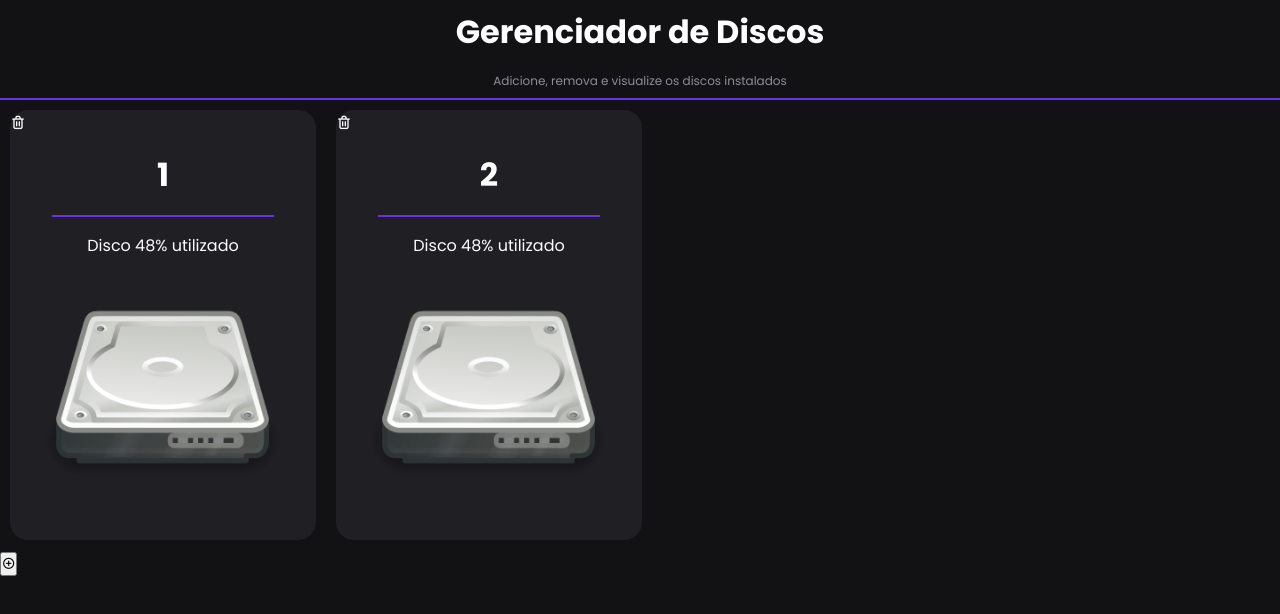
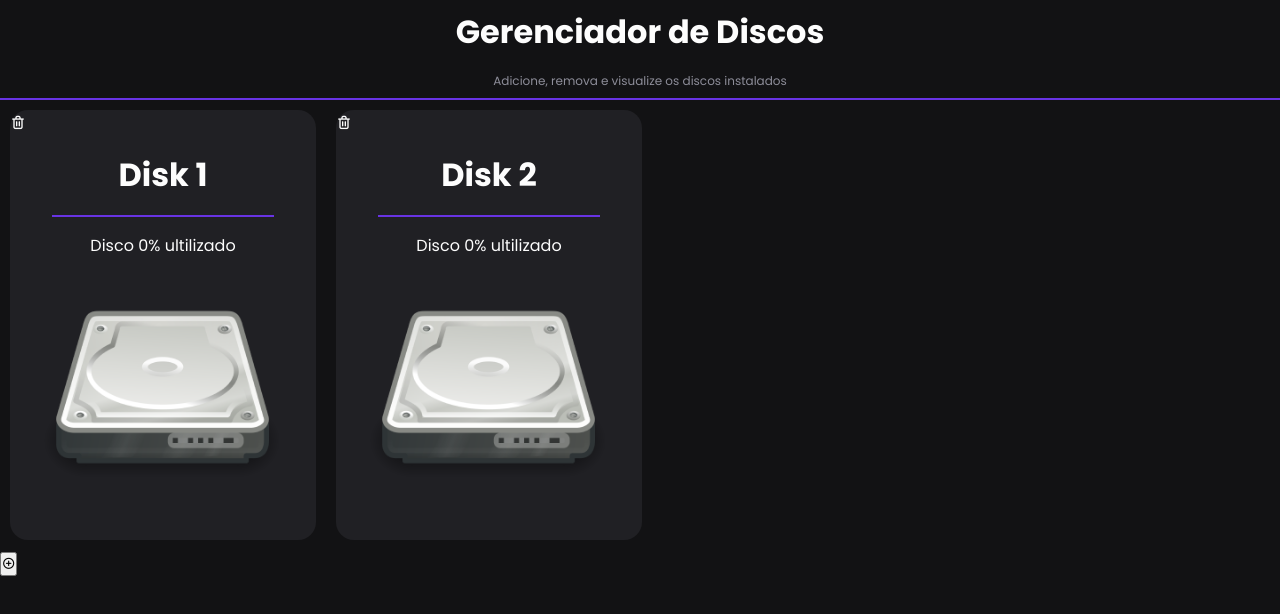
Before and after one commit to leandrofelix-dev/alocador-de-memoria, a React (Create React App) app: page / in a window 1280 px wide. Shown: the top 614 px of the page. Built offline with nearby package versions, Linux system fonts and the light colour scheme.

Commit message:
adicionado hooks e data

```diff
--- /dev/null
+++ b/src/components/Dashboard/index.tsx
@@ -0,0 +1,25 @@
+import { useEffect, useState } from "react";
+import { useDisk } from "../../hooks/useDisk";
+import { Container } from "./styles";
+
+export function Dashboard() {
+
+    const disk = useDisk()
+
+    const [selectDisk, setSelectDisk] = useState(disk.disk)
+
+    function filter(id: number) {
+        setSelectDisk(selectDisk.filter(item => item.id == id))
+    }
+
+
+    useEffect(()=> {
+        filter(2)
+    }, [])
+
+    return (
+        <Container>
+            {}
+        </Container>
+    )
+}
--- /dev/null
+++ b/src/components/Dashboard/styles.ts
@@ -0,0 +1,5 @@
+import styled from "styled-components";
+
+export const Container = styled.div`
+
+`
--- a/src/components/Disk/index.tsx
+++ b/src/components/Disk/index.tsx
@@ -1,26 +1,30 @@
 import { Container } from "./styles";
 import disk from "../../assets/disk.png"
 import { useNavigate } from "react-router-dom";
+import { calcSpace } from "../../helpers/functions";
 
 type Props = {
     id: number
     name: string
     index: number
-    removeItem: (id: number)=> void
+    size: number,
+    removeItem: (id: number) => void
 }
 
-export function Disk({ name, index, removeItem, id }: Props) {
+export function Disk({ name, size, removeItem, id }: Props) {
 
     const navigate = useNavigate()
 
     return (
         <Container>
-                <div onClick={()=> removeItem(id)}><i className="uil uil-trash-alt"></i></div>
+                <div onClick={()=> removeItem(id)}>
+                    <i className="uil uil-trash-alt" />
+                </div>
 
                 <div className="content" onClick={()=> navigate('/disk-management')}>
-                    <h1>{id + 1/*name + ' ' + (index + 1)*/}</h1>
+                    <h1>{name}</h1>
                     <hr />
-                    <p>Disco 48% utilizado</p>
+                    <p>Disco {calcSpace(size, 0)}% ultilizado</p>
                     <img src={disk} alt="disk" />
                 </div>
         </Container>
--- a/src/components/InsertDiskForm/index.tsx
+++ b/src/components/InsertDiskForm/index.tsx
@@ -1,14 +1,19 @@
-import { useState } from "react"
+import { useEffect, useState } from "react"
 import { Container } from "./styles"
 import Modal from 'react-modal'
 import disk from "../../assets/disk.png"
+import { Disk, useDisk } from "../../hooks/useDisk"
 
 interface Props {
     isOpen: boolean
     onRequestClose: () => void
+    newDisk: (item: Disk) => void
 }
 
-export function InsertDiskForm({ isOpen, onRequestClose }: Props) {
+export function InsertDiskForm({ isOpen, onRequestClose, newDisk }: Props) {
+
+    const [name, setName] = useState('')
+    const [size, setSize] = useState(0)
 
     return (
         <Modal
@@ -23,22 +28,40 @@ export function InsertDiskForm({ isOpen, onRequestClose }: Props) {
                         <h1>Disco 01</h1>
                         <img src={disk} alt="IMAGEM" />
                     </div>
-                    <div className="separator"></div>
+
+                    <div className="separator" />
+
                     <div className="right">
-                        <div className="right__leftLine"></div>
+                        <div className="right__leftLine" />
                         <h1>Criar disco</h1>
                         <label htmlFor="nameStorage">Nome</label>
-                        <input type="text" name="nameStorage" id="nameStorage" placeholder="Inserir nome" className="inputText"/>
+                        <input
+                            type="text"
+                            name="nameStorage"
+                            id="nameStorage"
+                            placeholder="Inserir nome"
+                            className="inputText"
+
+                            onChange={e => setName(e.target.value)}
+                        />
 
                         <br />
 
                         <label htmlFor="sizeStorage">Tamanho</label>
-                        <input type="text" name="sizeStorage" id="sizeStorage" placeholder="Inserir tamanho" className="inputText"/>
+                        <input
+                            type="text"
+                            name="sizeStorage"
+                            id="sizeStorage"
+                            placeholder="Inserir tamanho"
+                            className="inputText"
 
-                        <div className="sendButton" onClick={onRequestClose}>
+                            onChange={e => setSize(parseInt(e.target.value))}
+                        />
+
+                        <div className="sendButton" onClick={() => newDisk({ id: 3, name, size })}>
                             <i className="uil uil-save"></i>
                             Criar
-                            </div>
+                        </div>
                     </div>
                     <i className="uil uil-times" onClick={onRequestClose}></i>
                 </div>
--- a/src/components/ListDisks/index.tsx
+++ b/src/components/ListDisks/index.tsx
@@ -1,61 +1,45 @@
 import { useState } from "react";
 import { Container } from "./styles";
 import { Disk } from "../Disk"
-
+import { InsertDiskForm } from "../InsertDiskForm";
+import { useDisk } from "../../hooks/useDisk";
 
 interface Props {
-    onOpenNewTransactionModal: () => void;
+    onOpenNewTransactionModal: () => void
+    isOpen: boolean
+    onRequestClose: () => void
 }
 
-export function ListDisks({ onOpenNewTransactionModal }: Props) {
+export function ListDisks({ onOpenNewTransactionModal, isOpen, onRequestClose }: Props) {
 
-    const listDisk = [
-        { id: 0, name: '', size: 0 },
-        { id: 1, name: '', size: 0 },
-    ]
-
-    const [disks, setDisks] = useState(listDisk)
-
-    function removeItem(id: number) {
-        const disk = [...disks]
-        setDisks(disk.filter(item => item.id !== id))
-        console.log(id)
-    }
+    const disks = useDisk()
 
     return (
         <Container>
             <ul>
-                {disks.map((disk, index) => (
+                {disks.disk.map((disk, index) => (
                     <li key={index}>
                         <Disk
                             id={disk.id}
                             name={disk.name}
                             index={index}
-                            removeItem={removeItem}
+                            size={disk.size}
+
+                            removeItem={disks.removeItem}
                         />
                     </li>
                 ))}
             </ul>
 
             <button onClick={onOpenNewTransactionModal}>
-                <i className="uil uil-plus-circle"></i>
+                <i className="uil uil-plus-circle" ></i>
             </button>
+
+            <InsertDiskForm
+                isOpen={isOpen}
+                onRequestClose={onRequestClose}
+                newDisk={disks.createNewDisk}
+            />
         </Container>
     )
 }
-
-
-
-/*
-const defaultList = [
-    { name: "ItemOne" },
-    { name: "ItemTwo" },
-    { name: "ItemThree" }
-  ];
-
-  const [list, updateList] = useState(defaultList);
-
-  const handleRemoveItem = (e) => {
-   const name = e.target.getAttribute("name")
-    updateList(list.filter(item => item.name !== name));
-  };*/
--- /dev/null
+++ b/src/data/disks.ts
@@ -0,0 +1,9 @@
+type Disk = {
+    id: number
+    name: string
+    size: number
+}
+export const disks: Disk[] = [
+    {id: 1, name: 'Disk 1', size: 50},
+    {id: 2, name: 'Disk 2', size: 70}
+]
--- /dev/null
+++ b/src/helpers/functions.ts
@@ -0,0 +1,11 @@
+export function calcSpace(sizeDisk: number, spaceUsed: number): number {
+    if(spaceUsed > 100) {
+        return 100
+    } else {
+        return Math.round((spaceUsed * 100) / sizeDisk)
+    }
+}
+
+export function unidade() {
+
+}
--- /dev/null
+++ b/src/hooks/useDisk.ts
@@ -0,0 +1,30 @@
+import { useState } from "react"
+import { disks } from "../data/disks"
+
+export type Disk = {
+    id: number
+    name: string
+    size: number
+}
+
+export function useDisk() {
+
+    const [disk, setDisk] = useState(disks)
+
+    function createNewDisk(item: Disk) {
+        let newDisk = [...disk]
+        newDisk.push(item)
+        setDisk(newDisk)
+        console.log(newDisk)
+    }
+
+    function removeItem(id: number) {
+        setDisk(disk.filter(item => item.id !== id))
+    }
+
+    return {
+        disk,
+        createNewDisk,
+        removeItem
+    }
+}
--- a/src/pages/disk-management/index.tsx
+++ b/src/pages/disk-management/index.tsx
@@ -1,7 +1,17 @@
+import { Link } from "react-router-dom";
+import { useNavigate } from "react-router-dom";
+import { Dashboard } from "../../components/Dashboard";
 import { Header } from "../../components/Header";
 
 export function DiskManagement() {
+    const navigate = useNavigate()
     return (
+        <>
         <Header information="As unidades de memória em verde estão alocados"/>
+        <button><Link to={'/'}>Voltar</Link></button>
+
+        <Dashboard />
+
+        </>
     )
 }
--- a/src/pages/main/index.tsx
+++ b/src/pages/main/index.tsx
@@ -18,8 +18,8 @@ export default function Main() {
     return (
         <>
             <Header information="Adicione, remova e visualize os discos instalados" />
-            <ListDisks onOpenNewTransactionModal={handleOpenNewTransactionModal} />
-            <InsertDiskForm
+            <ListDisks
+                onOpenNewTransactionModal={handleOpenNewTransactionModal}
                 isOpen={isNewTransactionsModalOpen}
                 onRequestClose={handleCloseNewTransactionModal}
             />
```
